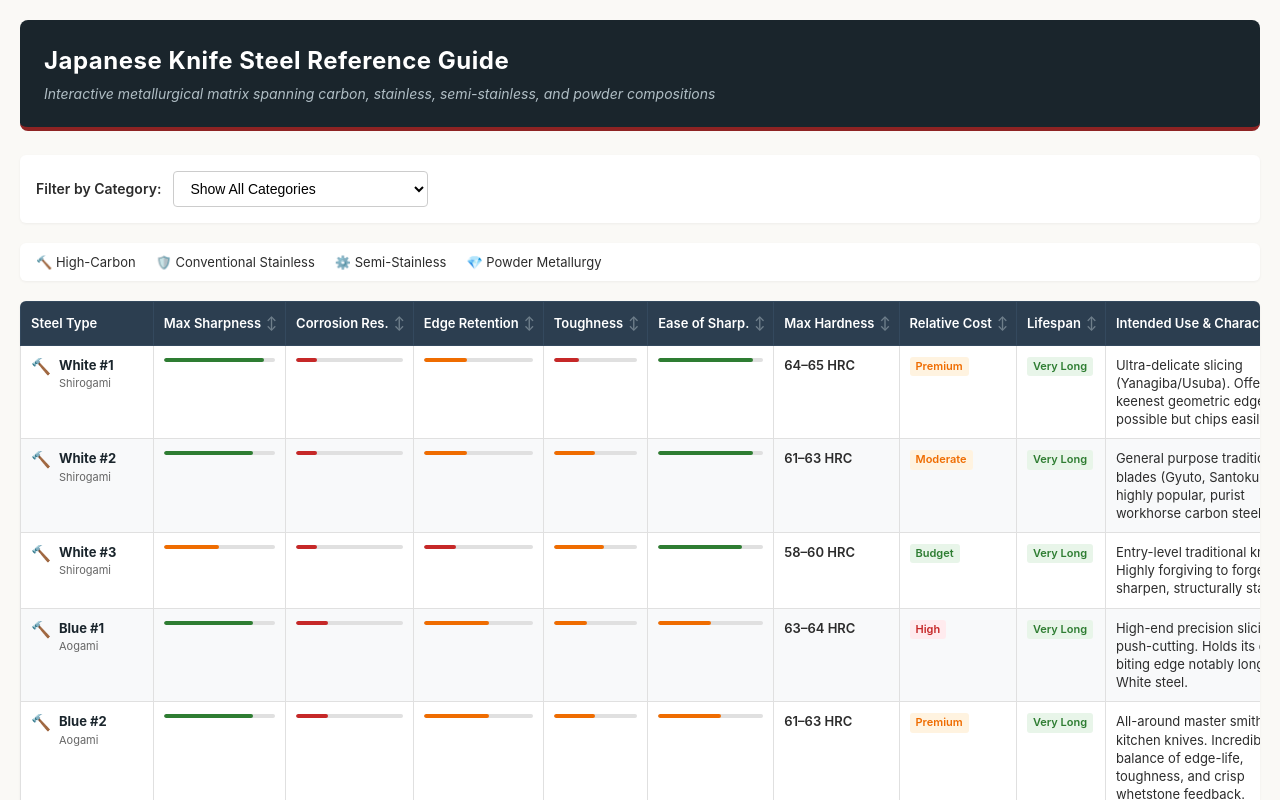
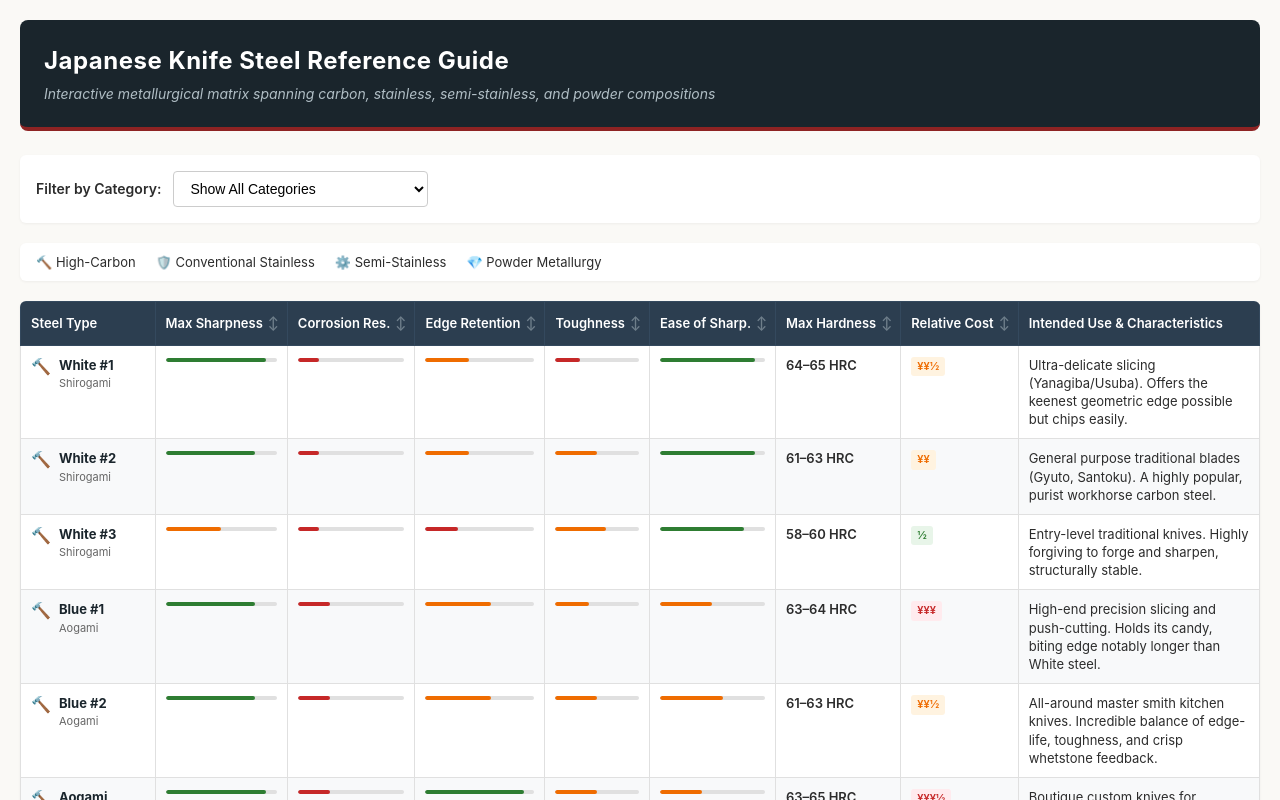
Before and after one commit to friendofdog/japan-knife, a React (Vite) app: page / in a window 1280 px wide. Shown: the top 800 px of the page. Built offline with nearby package versions, Linux system fonts and the light colour scheme.

Commit message:
Remove lifespan; show yen glyph for value

```diff
--- a/src/App.jsx
+++ b/src/App.jsx
@@ -11,8 +11,7 @@ const COLUMNS = [
   { key: 'toughness', label: 'Toughness' },
   { key: 'easeOfSharp', label: 'Ease of Sharp.' },
   { key: 'maxHardness', label: 'Max Hardness' },
-  { key: 'relativeCost', label: 'Relative Cost' },
-  { key: 'lifespan', label: 'Lifespan' },
+  { key: 'value', label: 'Relative Cost' },
 ];
 
 export default function App() {
--- a/src/components/Badge.jsx
+++ /dev/null
@@ -1,3 +0,0 @@
-export default function Badge({ tier, label }) {
-  return <span className={`badge ${tier}`}>{label}</span>;
-}
--- a/src/components/SteelTable.jsx
+++ b/src/components/SteelTable.jsx
@@ -1,6 +1,4 @@
 import { CATEGORY_META } from '../constants/categories';
-import Badge from './Badge';
-import { getRating } from '../utils/ratings';
 
 const ICON_BY_CATEGORY = Object.fromEntries(
   CATEGORY_META.map(({ key, icon }) => [key, icon])
@@ -50,19 +48,26 @@ export default function SteelTable({ steels, columns, sort, onSort }) {
                     <td key={col.key} className="metric">{val.label}</td>
                   );
                 }
-                const { label, tier } = getRating(col.key, val);
                 if (METER_COLS.has(col.key)) {
                   return (
                     <td key={col.key}>
-                      <meter min={0} max={10} low={3.5} high={7.5} optimum={10} value={val} title={label} />
+                      <meter min={0} max={10} low={3.5} high={7.5} optimum={10} value={val} />
                     </td>
                   );
                 }
-                return (
-                  <td key={col.key}>
-                    <Badge tier={tier} label={label} />
-                  </td>
-                );
+                if (col.key === 'value') {
+                  const tier = val <= 3 ? 'low' : val <= 5 ? 'med' : 'high';
+                  const fullCount = Math.floor((9 - val) / 2);
+                  const isHalf = (9 - val) % 2 !== 0;
+                  return (
+                    <td key={col.key}>
+                      <span className={`badge ${tier}`}>
+                        {'¥'.repeat(fullCount)}
+                        {isHalf && '½'}
+                      </span>
+                    </td>
+                  );
+                }
               })}
               <td>{steel.use}</td>
             </tr>
--- a/src/data/steels.js
+++ b/src/data/steels.js
@@ -9,8 +9,7 @@ const steels = [
     toughness: 3,
     easeOfSharp: 9,
     maxHardness: { val: 64.5, label: '64–65 HRC' },
-    relativeCost: 4,
-    lifespan: 4,
+    value: 4,
     use: 'Ultra-delicate slicing (Yanagiba/Usuba). Offers the keenest geometric edge possible but chips easily.',
   },
   {
@@ -23,8 +22,7 @@ const steels = [
     toughness: 5,
     easeOfSharp: 9,
     maxHardness: { val: 62, label: '61–63 HRC' },
-    relativeCost: 5,
-    lifespan: 4,
+    value: 5,
     use: 'General purpose traditional blades (Gyuto, Santoku). A highly popular, purist workhorse carbon steel.',
   },
   {
@@ -37,8 +35,7 @@ const steels = [
     toughness: 6,
     easeOfSharp: 8,
     maxHardness: { val: 59, label: '58–60 HRC' },
-    relativeCost: 8,
-    lifespan: 4,
+    value: 8,
     use: 'Entry-level traditional knives. Highly forgiving to forge and sharpen, structurally stable.',
   },
   {
@@ -51,8 +48,7 @@ const steels = [
     toughness: 4,
     easeOfSharp: 5,
     maxHardness: { val: 63.5, label: '63–64 HRC' },
-    relativeCost: 3,
-    lifespan: 4,
+    value: 3,
     use: 'High-end precision slicing and push-cutting. Holds its candy, biting edge notably longer than White steel.',
   },
   {
@@ -65,8 +61,7 @@ const steels = [
     toughness: 5,
     easeOfSharp: 6,
     maxHardness: { val: 62, label: '61–63 HRC' },
-    relativeCost: 4,
-    lifespan: 4,
+    value: 4,
     use: 'All-around master smith kitchen knives. Incredible balance of edge-life, toughness, and crisp whetstone feedback.',
   },
   {
@@ -79,8 +74,7 @@ const steels = [
     toughness: 5,
     easeOfSharp: 4,
     maxHardness: { val: 64, label: '63–65 HRC' },
-    relativeCost: 2,
-    lifespan: 4,
+    value: 2,
     use: 'Boutique custom knives for extended slicing/dicing sessions. Exceptional peak wear resistance for a carbon steel.',
   },
   {
@@ -93,8 +87,7 @@ const steels = [
     toughness: 6,
     easeOfSharp: 9,
     maxHardness: { val: 60, label: '59–61 HRC' },
-    relativeCost: 1,
-    lifespan: 4,
+    value: 1,
     use: 'Ultra-exclusive collector pieces and custom swords. Culturally significant, forged from iron sands.',
   },
   {
@@ -107,8 +100,7 @@ const steels = [
     toughness: 7,
     easeOfSharp: 8,
     maxHardness: { val: 59, label: '58–60 HRC' },
-    relativeCost: 7,
-    lifespan: 3,
+    value: 7,
     use: 'Heavy butchering tools, budget Honesuki, or utility kitchen knives. Highly durable and takes abuse well.',
   },
   {
@@ -121,8 +113,7 @@ const steels = [
     toughness: 4,
     easeOfSharp: 5,
     maxHardness: { val: 61, label: '60–62 HRC' },
-    relativeCost: 5,
-    lifespan: 3,
+    value: 5,
     use: 'Mass-market premium home/commercial line Gyutos. Prone to micro-chipping if misused; can feel slightly gummy to sharpen.',
   },
   {
@@ -135,8 +126,7 @@ const steels = [
     toughness: 6,
     easeOfSharp: 6,
     maxHardness: { val: 59, label: '58–60 HRC' },
-    relativeCost: 6,
-    lifespan: 3,
+    value: 6,
     use: 'Entry-to-mid level commercial kitchen knives. Harder to chip, making them excellent utility options.',
   },
   {
@@ -149,8 +139,7 @@ const steels = [
     toughness: 6,
     easeOfSharp: 7,
     maxHardness: { val: 60.5, label: '59–62 HRC' },
-    relativeCost: 4,
-    lifespan: 4,
+    value: 4,
     use: 'Professional low-maintenance chef knives. Behave almost identically to carbon steel on whetstones.',
   },
   {
@@ -163,8 +152,7 @@ const steels = [
     toughness: 6,
     easeOfSharp: 6,
     maxHardness: { val: 60, label: '59–61 HRC' },
-    relativeCost: 5,
-    lifespan: 3,
+    value: 5,
     use: 'Robust daily prep. A popular alternative to VG-10 providing better overall structural integrity.',
   },
   {
@@ -177,8 +165,7 @@ const steels = [
     toughness: 8,
     easeOfSharp: 8,
     maxHardness: { val: 58, label: '57–59 HRC' },
-    relativeCost: 7,
-    lifespan: 3,
+    value: 7,
     use: 'Introductory culinary school knives or heavy line use. Exceptionally forgiving against impacts and bone contact.',
   },
   {
@@ -191,8 +178,7 @@ const steels = [
     toughness: 7,
     easeOfSharp: 7,
     maxHardness: { val: 57.5, label: '56–59 HRC' },
-    relativeCost: 6,
-    lifespan: 3,
+    value: 6,
     use: 'High-volume commercial restaurant lines (e.g., Misono, MAC). Prioritizes resilience, speed-sharpening, and stain-immunity.',
   },
   {
@@ -205,8 +191,7 @@ const steels = [
     toughness: 6,
     easeOfSharp: 5,
     maxHardness: { val: 62, label: '61–63 HRC' },
-    relativeCost: 4,
-    lifespan: 4,
+    value: 4,
     use: 'Versatile all-rounder for Gyutos and Santokus. Finer carbide structure yields a crisp, aggressive edge with good corrosion resistance.',
   },
   {
@@ -219,8 +204,7 @@ const steels = [
     toughness: 5,
     easeOfSharp: 3,
     maxHardness: { val: 61, label: '60–62 HRC' },
-    relativeCost: 5,
-    lifespan: 4,
+    value: 5,
     use: 'Workhorse for continuous slicing of proteins and vegetables. Massive chromium carbides give exceptional abrasive wear resistance; avoid bones.',
   },
   {
@@ -233,8 +217,7 @@ const steels = [
     toughness: 4,
     easeOfSharp: 3,
     maxHardness: { val: 64.5, label: '64–65+ HRC' },
-    relativeCost: 3,
-    lifespan: 3,
+    value: 3,
     use: 'Precision slicing for fine vegetable prep and delicate portioning. Laser-like edge from extreme matrix hardness; prone to chipping if twisted.',
   },
   {
@@ -247,8 +230,7 @@ const steels = [
     toughness: 5,
     easeOfSharp: 5,
     maxHardness: { val: 63, label: '62–64 HRC' },
-    relativeCost: 3,
-    lifespan: 4,
+    value: 3,
     use: 'High-end daily culinary showpieces. Phenomenal edge life mixed with highly consistent refinement across the edge.',
   },
   {
@@ -261,8 +243,7 @@ const steels = [
     toughness: 1,
     easeOfSharp: 1,
     maxHardness: { val: 66, label: '65–67 HRC' },
-    relativeCost: 2,
-    lifespan: 2,
+    value: 2,
     use: 'Strictly delicate slicing. Holds an edge for months, but highly susceptible to brittle fractures if twisted or dropped.',
   },
   {
@@ -275,8 +256,7 @@ const steels = [
     toughness: 7,
     easeOfSharp: 2,
     maxHardness: { val: 65, label: '64–66 HRC' },
-    relativeCost: 2,
-    lifespan: 4,
+    value: 2,
     use: 'High-volume commercial processing. Unrivaled wear resistance and structural toughness among high-HRC choices.',
   },
   {
@@ -289,8 +269,7 @@ const steels = [
     toughness: 6,
     easeOfSharp: 5,
     maxHardness: { val: 63.5, label: '63–64 HRC' },
-    relativeCost: 3,
-    lifespan: 4,
+    value: 3,
     use: 'Premium multi-purpose chef knives. Known for a crisp, bright cutting action and highly stable edge holding.',
   },
 ];
--- a/src/utils/ratings.js
+++ /dev/null
@@ -1,82 +0,0 @@
-const RATINGS = {
-  maxSharpness: {
-    1:  { label: 'Extreme Low', tier: 'low'  },
-    2:  { label: 'Very Low',    tier: 'low'  },
-    3:  { label: 'Low',         tier: 'low'  },
-    4:  { label: 'Average',     tier: 'med'  },
-    5:  { label: 'Moderate',    tier: 'med'  },
-    6:  { label: 'Good',        tier: 'med'  },
-    7:  { label: 'High',        tier: 'med' },
-    8:  { label: 'Very High',   tier: 'high' },
-    9:  { label: 'Excellent',   tier: 'high' },
-    10: { label: 'Extreme',     tier: 'high' },
-  },
-  corrosionRes: {
-    1:  { label: 'Extreme Low', tier: 'low'  },
-    2:  { label: 'Very Low',    tier: 'low'  },
-    3:  { label: 'Low',         tier: 'low'  },
-    4:  { label: 'Average',     tier: 'med'  },
-    5:  { label: 'Moderate',    tier: 'med'  },
-    6:  { label: 'Good',        tier: 'med'  },
-    7:  { label: 'High',        tier: 'med' },
-    8:  { label: 'Very High',   tier: 'high' },
-    9:  { label: 'Excellent',   tier: 'high' },
-    10: { label: 'Extreme',     tier: 'high' },
-  },
-  edgeRetention: {
-    1:  { label: 'Extreme Low', tier: 'low'  },
-    2:  { label: 'Very Low',    tier: 'low'  },
-    3:  { label: 'Low',         tier: 'low'  },
-    4:  { label: 'Average',     tier: 'med'  },
-    5:  { label: 'Moderate',    tier: 'med'  },
-    6:  { label: 'Good',        tier: 'med'  },
-    7:  { label: 'High',        tier: 'med' },
-    8:  { label: 'Very High',   tier: 'high' },
-    9:  { label: 'Excellent',   tier: 'high' },
-    10: { label: 'Extreme',     tier: 'high' },
-  },
-  toughness: {
-    1:  { label: 'Extreme Low', tier: 'low'  },
-    2:  { label: 'Very Low',    tier: 'low'  },
-    3:  { label: 'Low',         tier: 'low'  },
-    4:  { label: 'Average',     tier: 'med'  },
-    5:  { label: 'Moderate',    tier: 'med'  },
-    6:  { label: 'Good',        tier: 'med'  },
-    7:  { label: 'High',        tier: 'med' },
-    8:  { label: 'Very High',   tier: 'high' },
-    9:  { label: 'Excellent',   tier: 'high' },
-    10: { label: 'Extreme',     tier: 'high' },
-  },
-  easeOfSharp: {
-    1:  { label: 'Near-Impossible', tier: 'low'  },
-    2:  { label: 'Very Difficult',  tier: 'low'  },
-    3:  { label: 'Difficult',       tier: 'low'  },
-    4:  { label: 'Med-Difficult',   tier: 'med'  },
-    5:  { label: 'Demanding',       tier: 'med'  },
-    6:  { label: 'Moderate',        tier: 'med'  },
-    7:  { label: 'Fair',            tier: 'med'  },
-    8:  { label: 'Easy',            tier: 'high' },
-    9:  { label: 'Very Easy',       tier: 'high' },
-    10: { label: 'Effortless',      tier: 'high' },
-  },
-  relativeCost: {
-    1:  { label: 'Astronomical', tier: 'low' },
-    2:  { label: 'Very High',    tier: 'low' },
-    3:  { label: 'High',         tier: 'low' },
-    4:  { label: 'Premium',      tier: 'med'  },
-    5:  { label: 'Moderate',     tier: 'med'  },
-    6:  { label: 'Average',      tier: 'high'  },
-    7:  { label: 'Low',          tier: 'high'  },
-    8:  { label: 'Budget',       tier: 'high'  },
-  },
-  lifespan: {
-    1:  { label: 'Very Short', tier: 'low'  },
-    2:  { label: 'Moderate',   tier: 'med'  },
-    3:  { label: 'Long',       tier: 'med'  },
-    4:  { label: 'Very Long',  tier: 'high' },
-  },
-};
-
-export function getRating(prop, val) {
-  return RATINGS[prop][val];
-}
```
